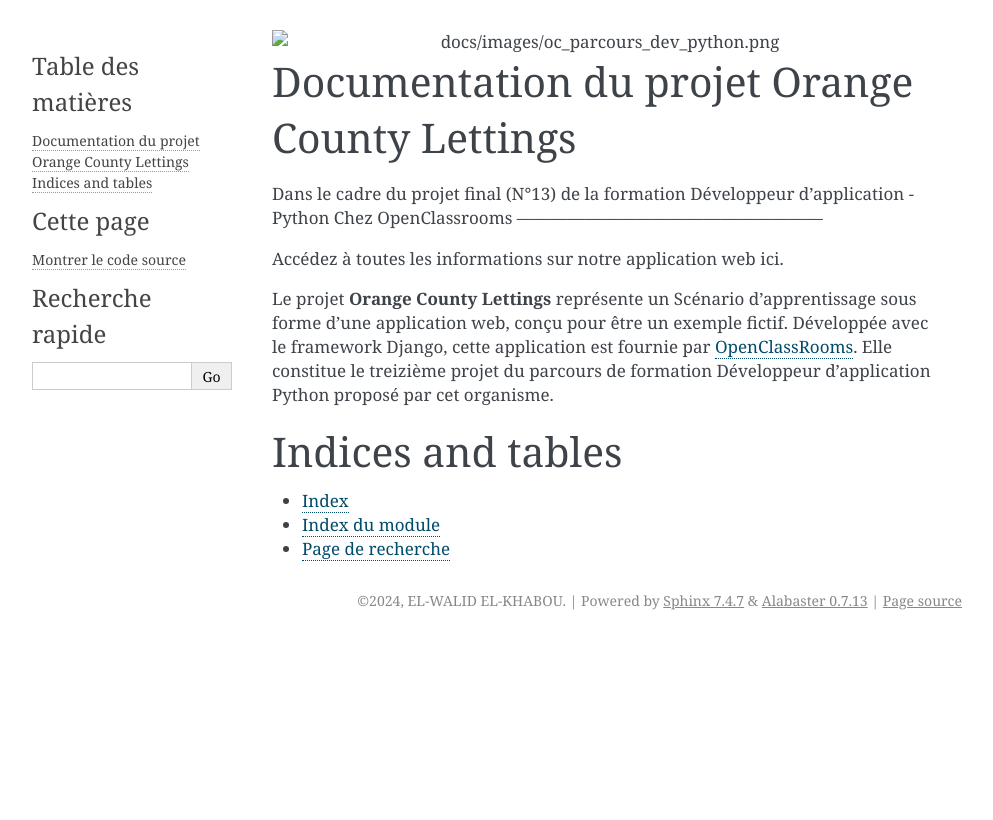
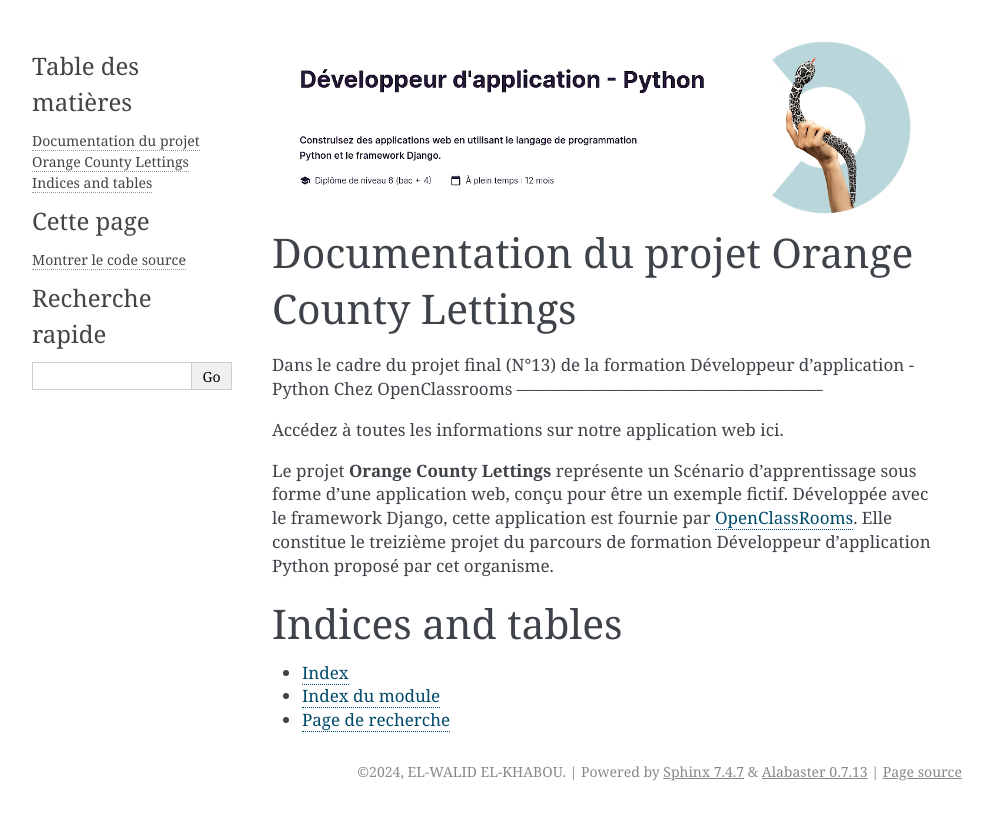
Before and after one commit to waleedos/2023_P13_mettez_a_l-echelle_une_application_Django_en_utilisant-_une_architecture_modulaire, a Sphinx documentation site: the page built from docs/source/index.rst, in a window 1280 px wide. Shown: the top 820 px of the page, without its empty margins (148-1141 px from the left). Built offline with Sphinx 7.4.7, drawn with Linux system fonts in a browser that asks for light colours; pages that are not in the unit, such as notebooks, are missing from menus.

Commit message:
création de tous les fichiers .rst correspondants à mes lignes dans index.rst et rectification de ce dernier

```diff
--- a/docs/source/index.rst
+++ b/docs/source/index.rst
@@ -3,7 +3,7 @@
    You can adapt this file completely to your liking, but it should at least
    contain the root `toctree` directive.
 
-.. image:: docs/images/oc_parcours_dev_python.png
+.. image:: images/oc_parcours_dev_python.png
    :align: center
 
 
```
Also changed, not shown: docs/source/images/oc_parcours_dev_python.png (renamed from docs/images/oc_parcours_dev_python.png), docs/source/images/orange_country_lettings.png (renamed from docs/images/orange_country_lettings.png).
